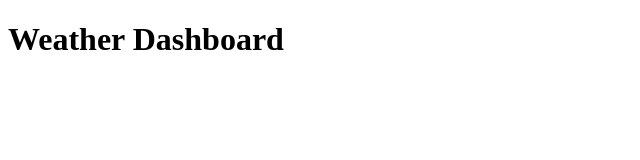
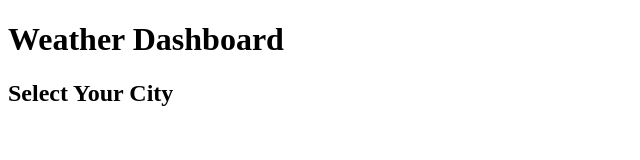
Before and after one commit to Jacqieq6464/weather-dashboard, a plain HTML site: page index.html in a window 1280 px wide. Shown: the whole page, without its empty margins (0-640 px from the left). Drawn offline with Linux system fonts and the light colour scheme.

Commit message:
update index.html

```diff
--- a/index.html
+++ b/index.html
@@ -7,7 +7,16 @@
     <title>Weather Dashboard</title>
 </head>
 <body>
-    <h1>Weather Dashboard</h1>
+    <main>
+        <h1>Weather Dashboard</h1>
+
+        <section>
+            <h2>Select Your City</h2>
+
+        </section>
+
+    </main>
+
 
     <script src="./assets/api.js"></script>
 </body>
```
